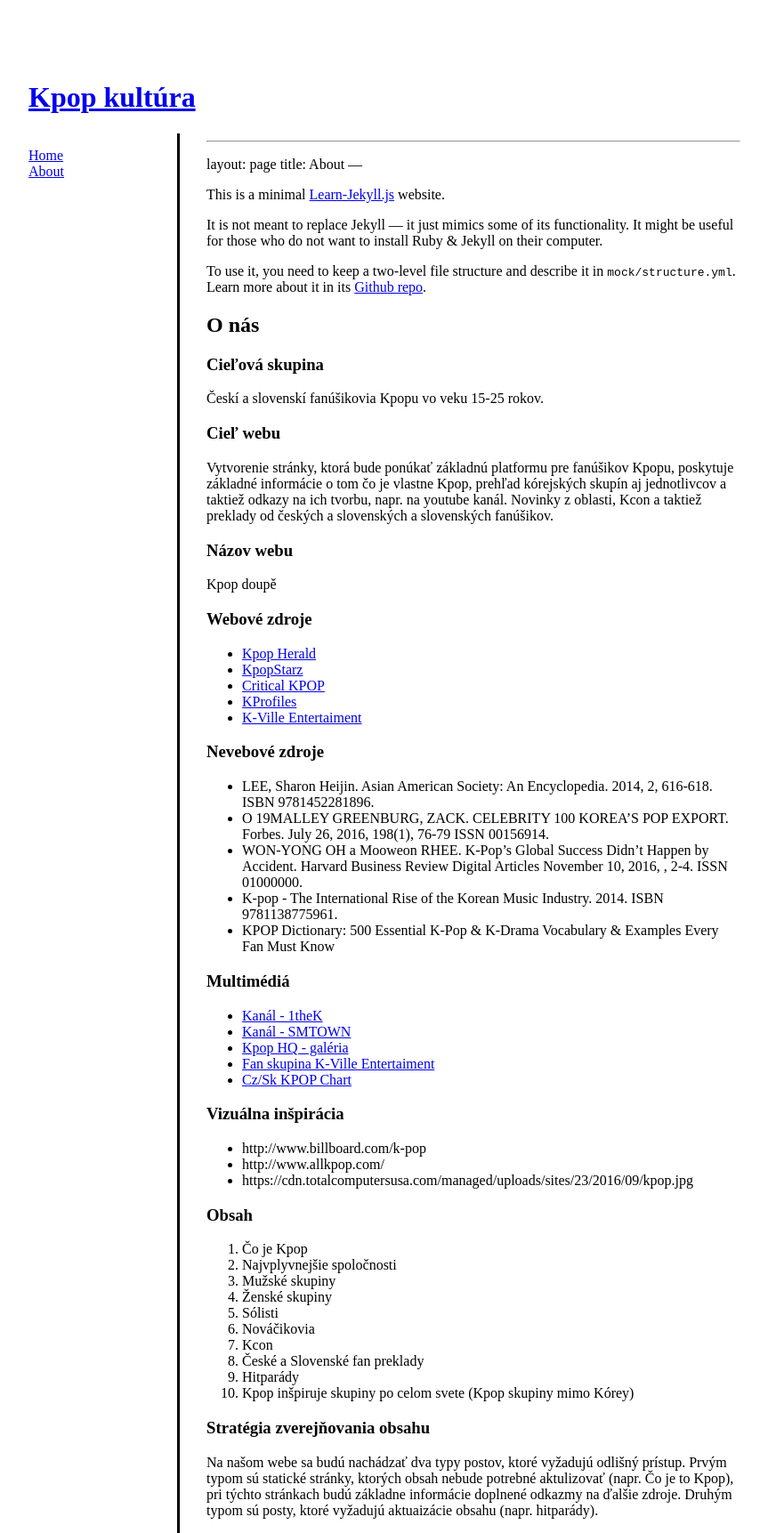
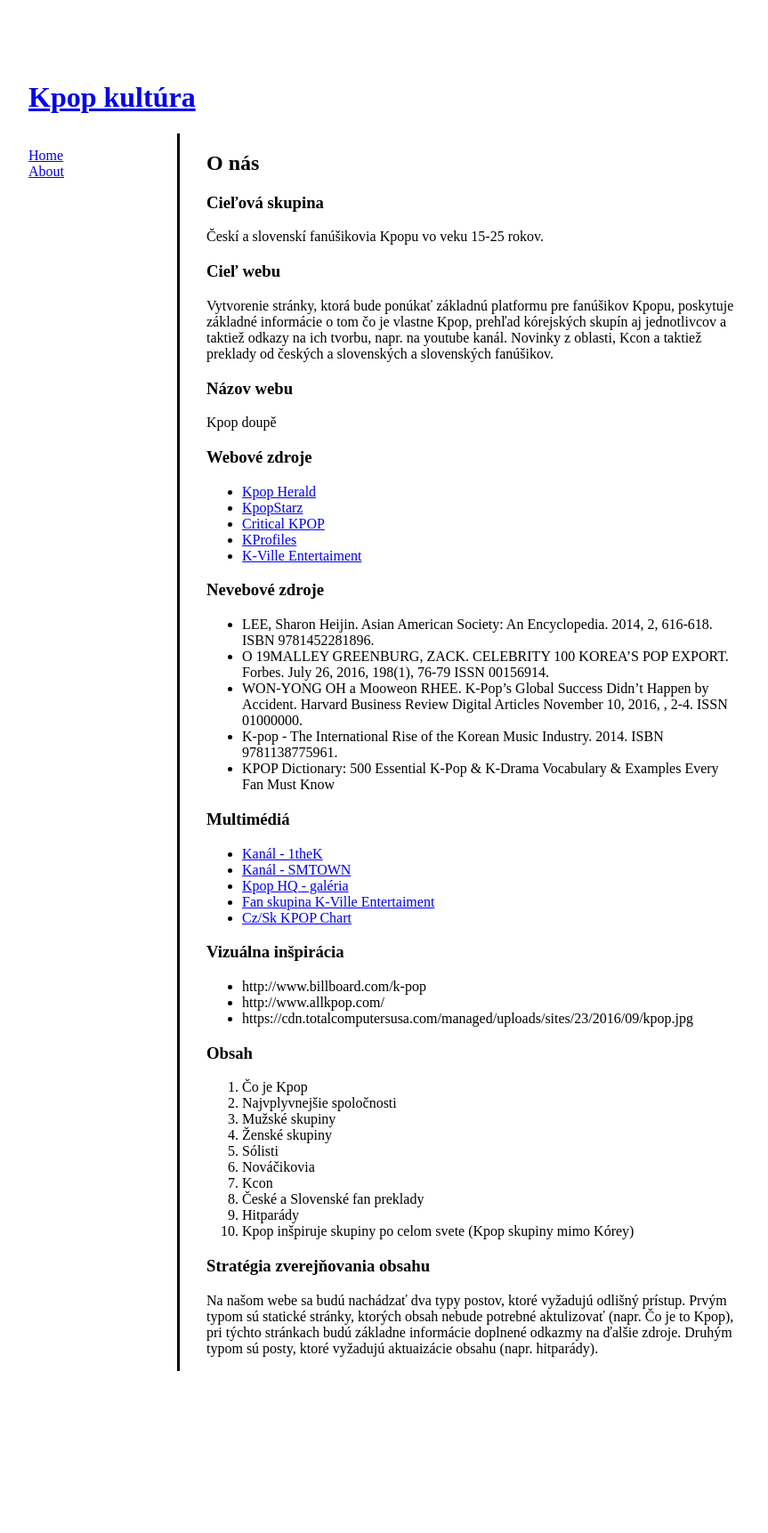
Before and after one commit to yana3/learn-jekyll, a Jekyll site: the page built from about.md, in a window 1280 px wide. Shown: the whole page at 89% size, without its empty margins (208-1071 px from the left). Built offline with Jekyll 4.4.1, drawn with Linux system fonts in a browser that asks for light colours; our own code applies the rules of GitHub Pages for plain Markdown files; after the commit the page ends 1541 px from its top, so only the background shows below that.

Commit message:
Návrat späť

```diff
--- a/about.md
+++ b/about.md
@@ -2,18 +2,6 @@
 layout: page
 title: About
 ---
-
----
-layout: page
-title: About
----
-
-This is a minimal [Learn-Jekyll.js](https://github.com/jan-martinek/learn-jekyll) website.
-
-It is not meant to replace Jekyll — it just mimics some of its functionality. It might be useful for those who do not want to install Ruby & Jekyll on their computer.
-
-To use it, you need to keep a two-level file structure and describe it in `mock/structure.yml`. Learn more about it in its [Github repo](https://github.com/jan-martinek/learn-jekyll).
-
 
 ## O nás
 
```
